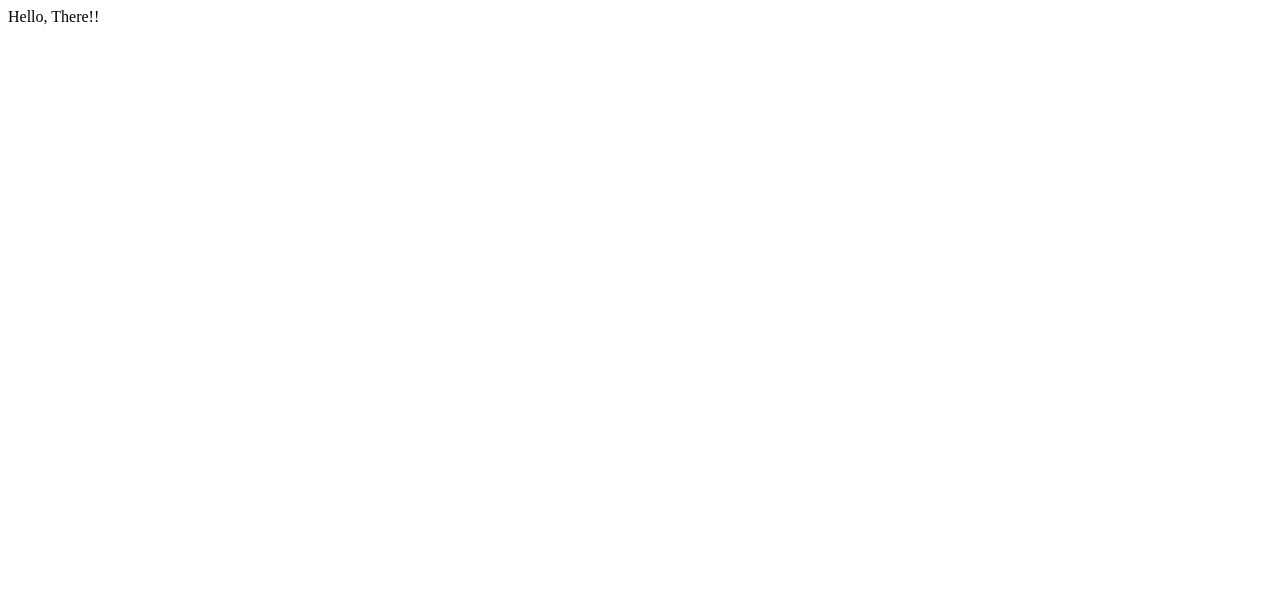
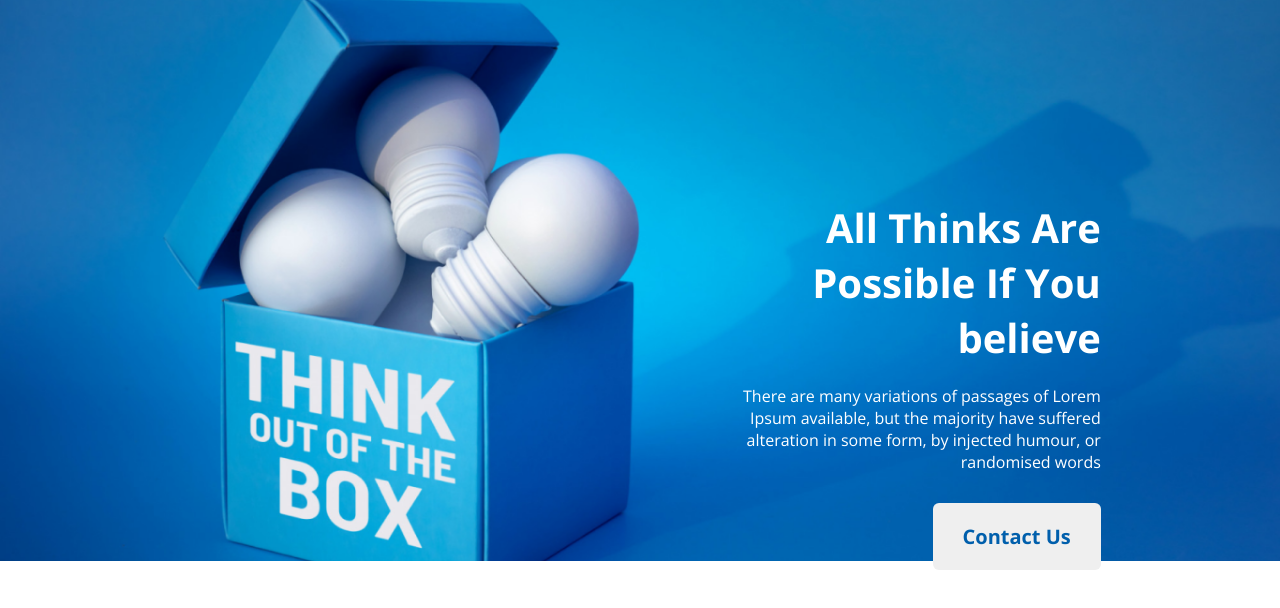
Before and after one commit to for-sifad/05_NEW_YEAR_NEW_ME, a plain HTML site: page index.html in a window 1280 px wide. Drawn offline with nearby package versions, Linux system fonts and the light colour scheme.

Commit message:
added hero section.

```diff
--- a/index.html
+++ b/index.html
@@ -1,12 +1,29 @@
 <!DOCTYPE html>
 <html lang="en">
+
 <head>
     <meta charset="UTF-8">
     <meta name="viewport" content="width=device-width, initial-scale=1.0">
+    <link rel="preconnect" href="https://fonts.googleapis.com">
+    <link rel="preconnect" href="https://fonts.gstatic.com" crossorigin>
+    <link
+        href="https://fonts.googleapis.com/css2?family=Open+Sans:ital,wght@0,300..800;1,300..800&family=Work+Sans:ital,wght@0,100..900;1,100..900&display=swap"
+        rel="stylesheet">
     <link rel="stylesheet" href="./style.css">
     <title>NEW YEAR NEW ME</title>
 </head>
+
 <body>
-    Hello, There!!
+    <header>
+        <div class="hero-image">
+            <div class="hero-stuffs">
+                <h2>All Thinks Are Possible If You believe</h2>
+                <p>There are many variations of passages of Lorem Ipsum available, but the majority have suffered
+                    alteration in some form, by injected humour, or randomised words</p>
+                <button>Contact Us</button>
+            </div>
+        </div>
+    </header>
 </body>
+
 </html>
--- a/style.css
+++ b/style.css
@@ -0,0 +1,46 @@
+*,
+body {
+    margin: 0%;
+    padding: 0%;
+    box-sizing: border-box;
+    font-family: "Open Sans", sans-serif;
+}
+
+header .hero-image{
+    background-image: url('./images/banner3.png');
+    max-width: 100%;
+    height: 100vh;
+    background-size: contain;
+    background-repeat: no-repeat;
+    position: relative;
+}
+
+.hero-image .hero-stuffs{
+    position: absolute;
+    top: 25%;
+    left: 56%;
+    width: 30%;
+    height: 50%;
+    text-align: right;
+}
+
+.hero-stuffs h2{
+    font-size: 40px;
+    font-weight: bold;
+    color: #FFFFFF;
+    margin-bottom: 20px
+}
+
+.hero-stuffs p{
+    color: #FFFFFF;
+    margin-bottom: 30px
+}
+
+.hero-stuffs button{
+    font-size: 20px;
+    font-weight: bold;
+    color: #005FAC;
+    padding: 20px 30px;
+    border: none;
+    border-radius: 6px;
+}
```
Also changed, not shown: images/banner/banner1.png (deleted), images/banner/banner2.png (deleted), images/banner/banner3.png (deleted), images/banner3.png (added).
